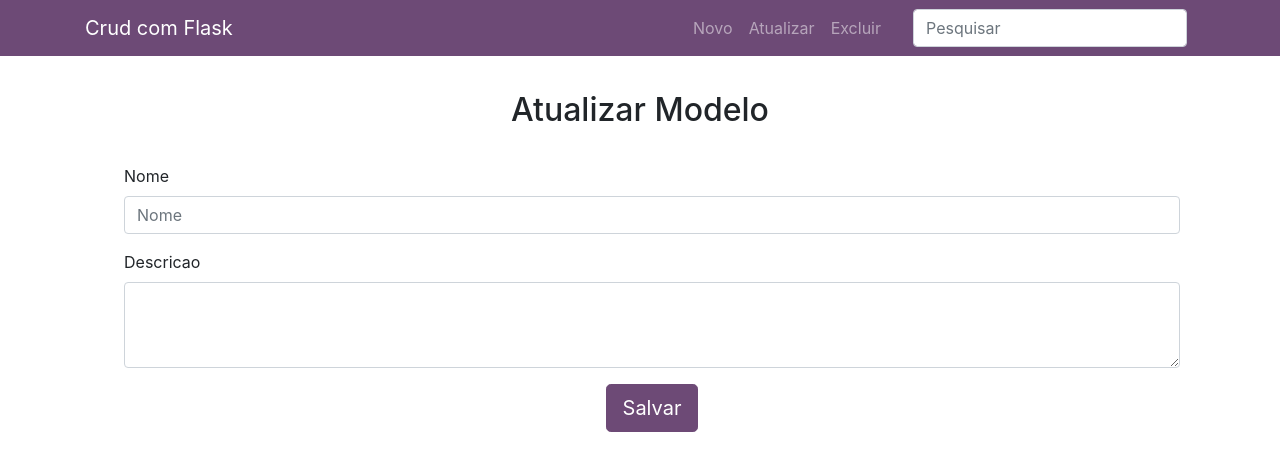
After one commit to Keven-Almeida/crud-flask, a Flask app: page /update_modelo in a window 1280 px wide. The commit adds this page. Shown: the top 471 px of the page. Run offline with Flask 2, Linux system fonts and the light colour scheme; some libraries are stand-ins or nearby versions.

Commit message:
adicionando telas delete e update

```diff
--- a/controllers/modelo.py
+++ b/controllers/modelo.py
@@ -1,4 +1,4 @@
-import json
+from db import db
 from flask import request
 from flask_restplus import Resource, fields
 
@@ -39,24 +39,21 @@ class Modelo(Resource):
     def delete(self, nome):
         modelo_data = ModeloModel.find_by_nome(nome)
         if modelo_data:
-            modelo_data.delete_from_db()
+            modelo_data.delete_from_db(modelo_data)
             return {'message': ITEM_DELETED}, 204
         return {'message': ITEM_NOT_FOUND}, 404
 
     @modelo_ns.expect(item)
-    def put(self, nome):
-        modelo_data = ModeloModel.find_by_nome(nome)
-        modelo_json = request.get_json()
+    def put(self, model):
+        try:
+            modelo = ModeloModel.find_by_nome(model['nome'])
+            model_data = dict(id=modelo.id, nome=model['nome'], descricao=model['descricao'])
+            modelo_data = modelo_schema.load(model_data, session=db.session)
 
-        if modelo_data:
-            modelo_data.nome = modelo_json['nome']
-            modelo_data.descricao = modelo_json['descricao']
-        else:
-            modelo_data = modelo_schema.load(modelo_json)
-
-        modelo_data.save_to_db()
-        return modelo_schema.dump(modelo_data), 200
-
+            modelo_data.save_to_db(modelo_data)
+            return modelo_schema.dump(modelo_data), 200
+        except:
+            return f'Update error'
 
 class ModeloList(Resource):
     @modelo_ns.doc('Get all the models')
--- /dev/null
+++ b/templates/pages/update_modelo.html
@@ -0,0 +1,26 @@
+{% extends 'base.html' %}
+{% block content %}
+    <h2 style="text-align:center; margin: 35px;">Atualizar Modelo</h2>
+    <div class="container">
+        <form class="form-block my-2 my-lg-0 ml-lg-4"
+        action="{{ url_for('update_modelo') }}" method="post">
+          <div class="mb-3">
+              <label class="form-label">Nome</label>
+              <input name="nome"
+              value=""
+              class="form-control mr-sm-2"
+              type="text"
+              placeholder="Nome"
+              aria-label="Nome">
+          </div>
+          <div class="mb-3">
+              <label class="form-label">Descricao</label>
+              <textarea class="form-control mr-sm-2" aria-label="descricao" name="descricao" rows="3"></textarea>
+          </div>
+
+          <div style="text-align:center">
+            <button type="submit" class="btn btn-primary mb-3 btn-lg">Salvar</button>
+          </div>
+        </form>
+    </div>
+{% endblock  %}
--- a/templates/partial/_nav.html
+++ b/templates/partial/_nav.html
@@ -14,9 +14,17 @@
         <div class="collapse navbar-collapse" id="navbarResponsive">
             <ul class="navbar-nav ml-auto">
                 <li class="nav-item">
-                    <a class="nav-link" href="{{ url_for('modelo') }}" method="get">Novo Modelo</a>
+                    <a class="nav-link" href="{{ url_for('modelo') }}" method="get">Novo</a>
+                </li>
+                <li class="nav-item">
+                    <a class="nav-link" href="{{ url_for('update_modelo') }}" method="get">Atualizar</a>
+                </li>
+                <li class="nav-item">
+                    <a class="nav-link" href="{{ url_for('delete_modelo') }}" method="get">Excluir</a>
                 </li>
             </ul>
+
+
             <form class="form-inline my-2 my-lg-0 ml-lg-4"
                   action="{{ url_for('search') }}" method="post">
                 <input name="search"
--- a/views.py
+++ b/views.py
@@ -33,7 +33,27 @@ def init_app(app: Flask):
             modelos_list.post(model)
             redirect(url_for('index'))
 
-        return render_template('pages/modelo.html')
+        return render_template('pages/new_modelo.html')
+
+    @app.route('/update_modelo', methods=['GET','POST'])
+    def update_modelo():
+        if request.method == 'POST':
+            nome =  request.form['nome']
+            descricao = request.form['descricao']
+            modelo = dict(nome=nome, descricao=descricao)
+            model.put(modelo)
+
+            redirect(url_for('index'))
+        return render_template('pages/update_modelo.html')
+
+    @app.route('/delete_modelo', methods=['GET','POST'])
+    def delete_modelo():
+        if request.method == 'POST':
+            nome =  request.form['nome']
+            model.delete(nome)
+
+            redirect(url_for('index'))
+        return render_template('pages/delete_modelo.html')
 
     @app.route('/modelo/<string:nome>')
     def error(nome):
```
Also changed, not shown: templates/pages/delete_modelo.html (added, +21 -0 lines), templates/pages/new_modelo.html (renamed from templates/pages/modelo.html).
